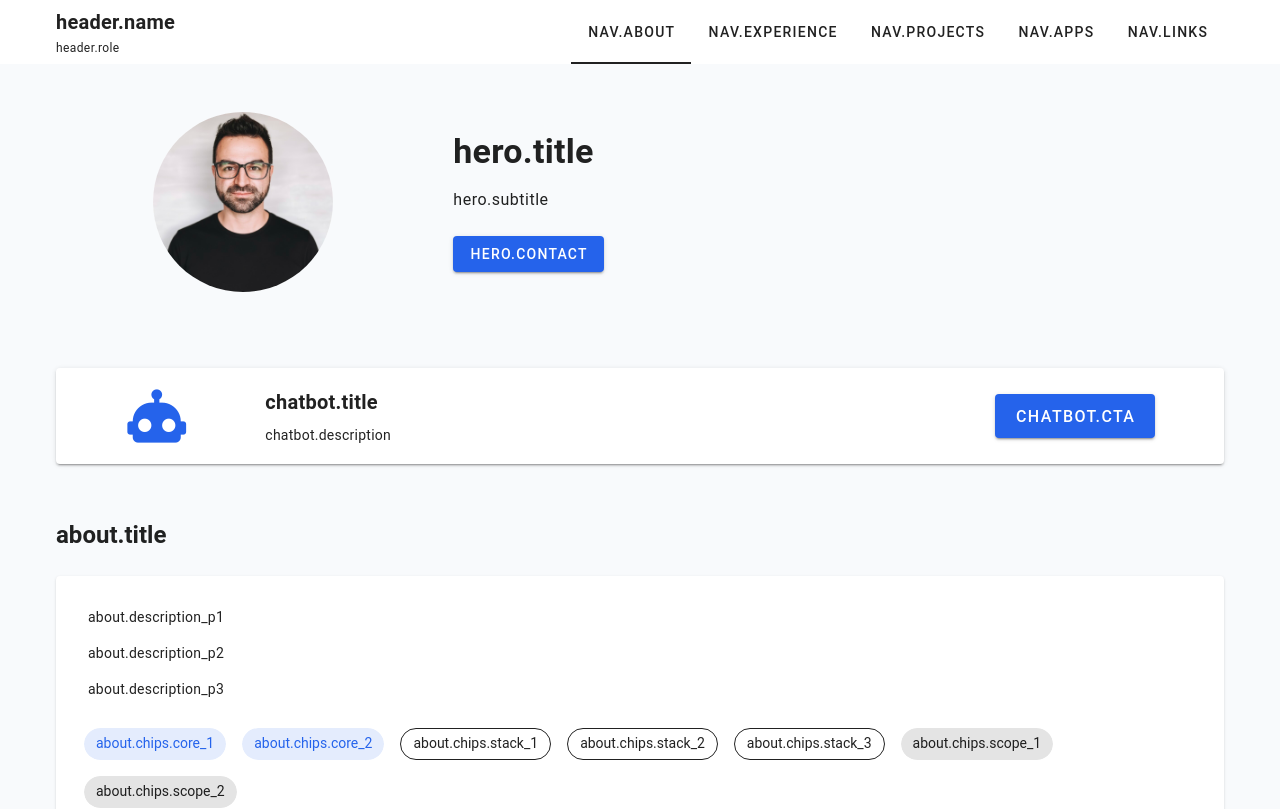
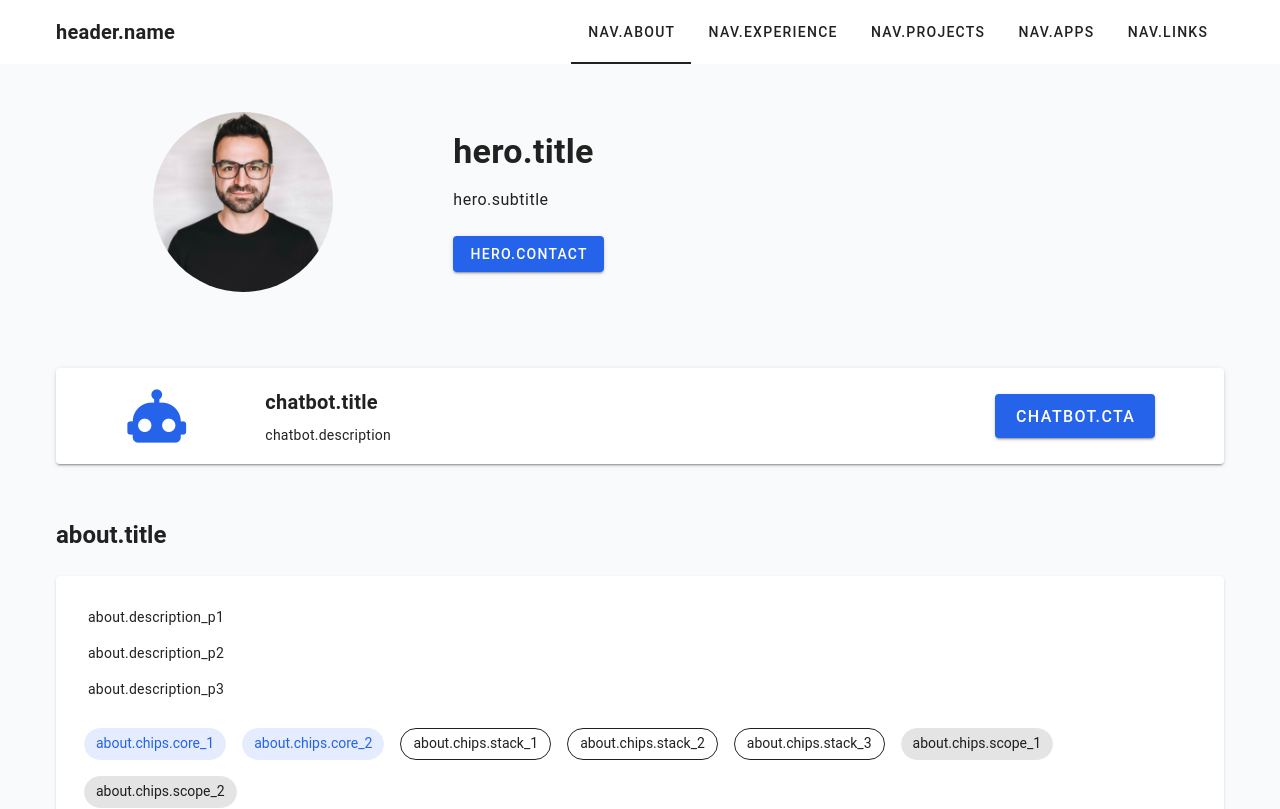
Before and after one commit to nachar/hassen-nachar-web, a Vue app: page / in a window 1280 px wide. Shown: the top 809 px of the page. Built offline with nearby package versions, Linux system fonts and the light colour scheme.

Commit message:
feat: header title

```diff
--- a/src/components/AppHeader.vue
+++ b/src/components/AppHeader.vue
@@ -17,9 +17,6 @@ const { t } = useI18n();
       <div>
         <div class="text-h6 font-weight-bold">
           {{ t('header.name') }}
-        </div>
-        <div class="text-caption">
-          {{ t('header.role') }}
         </div>
       </div>
 
```
